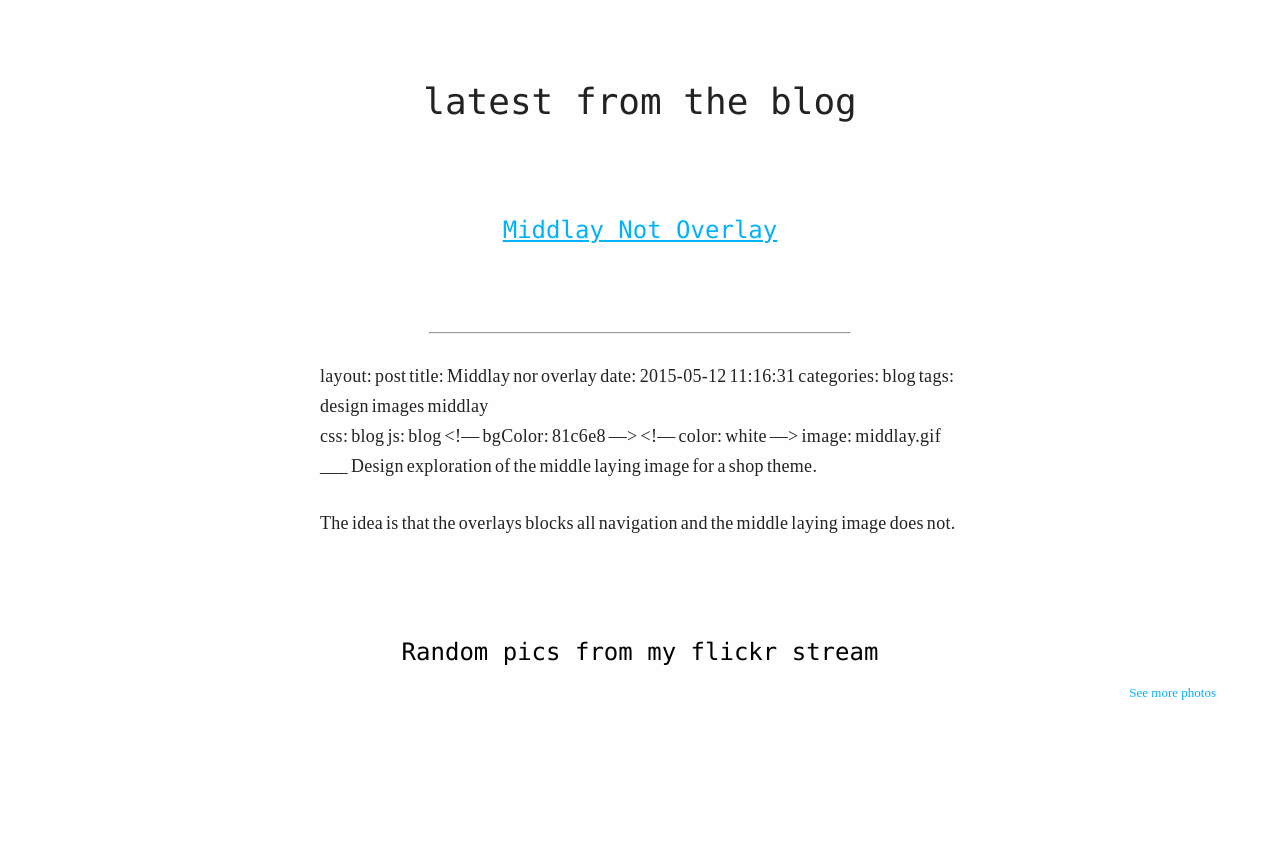
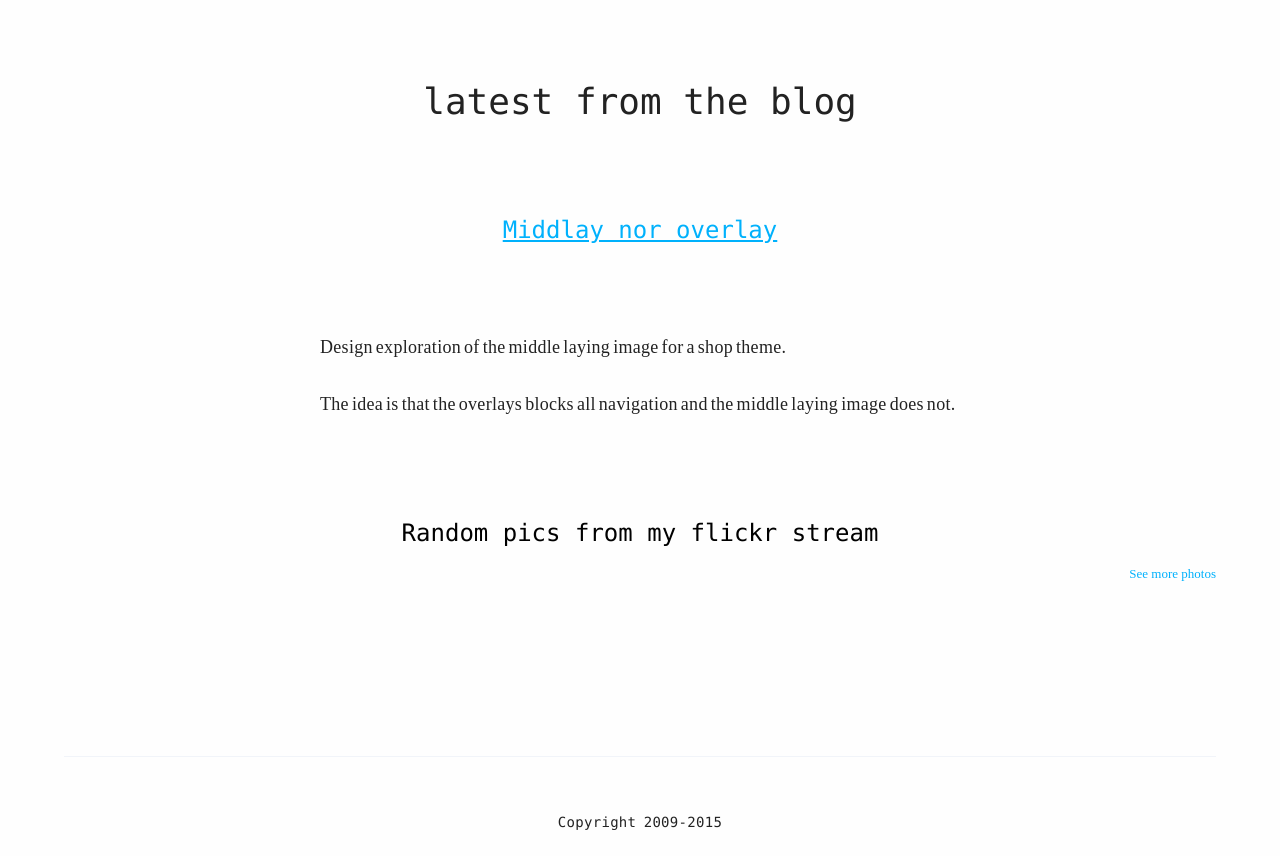
Before and after one commit to musca/koe.github.io, a Jekyll site: the page built from index.html, in a window 1280 px wide and 900 px high, scrolled down 2225 px, cut to the strip 44-900 px from the top of the window. Built offline with Jekyll 4.4.1, drawn with Linux system fonts in a browser that asks for light colours.

Commit message:
Fixed iA Writer mistakes

```diff
--- a/_posts/2015-10-23-middlay-not-overlay.md
+++ b/_posts/2015-10-23-middlay-not-overlay.md
@@ -1,4 +1,4 @@
-___
+---
 layout: post
 title:  Middlay nor overlay
 date:   2015-05-12 11:16:31
@@ -6,10 +6,9 @@ categories: blog
 tags: design images middlay
 css: blog
 js: blog
-<!— bgColor: 81c6e8 —>
-<!— color: white —>
 image: middlay.gif
-___
+---
+
 Design exploration of the middle laying image for a shop theme.
 
 The idea is that the overlays blocks all navigation and the middle laying image does not.
```
